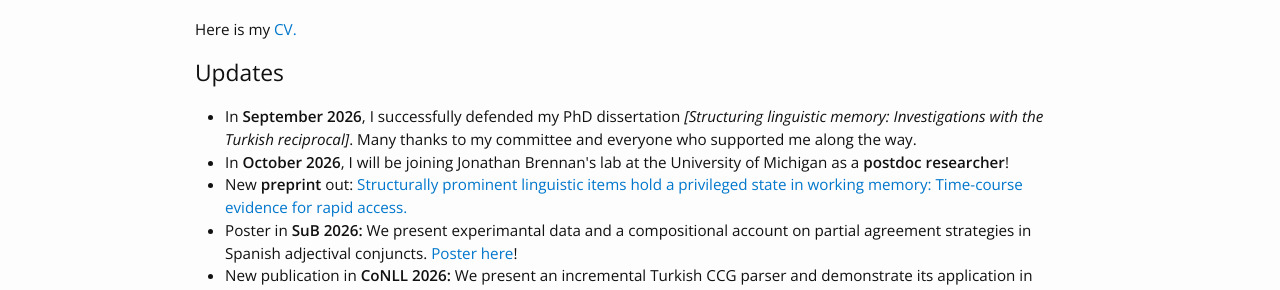
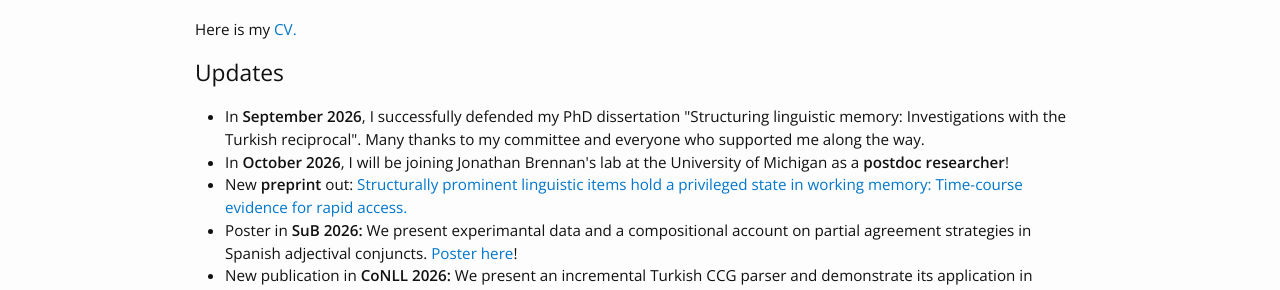
Before and after one commit to ozgebakay/ozgebakay.github.io, a Jekyll site: the page built from index.html, in a window 1280 px wide. Shown: the part 656-946 px from the top of the page. Built offline with Jekyll 4.4.1, drawn with Linux system fonts in a browser that asks for light colours.

```diff
--- a/index.html
+++ b/index.html
@@ -22,7 +22,7 @@ Here is my <a href="/OzgeBakay_CV.pdf">CV.</a></p>
 <h2>Updates</h2>
 <div class="updates" style="overflow-y: visible;">
 <ul>
-<li>In <b>September 2026</b>, I successfully defended my PhD dissertation <i>[Structuring linguistic memory: Investigations with the Turkish reciprocal]</i>. Many thanks to my committee and everyone who supported me along the way.</li>
+<li>In <b>September 2026</b>, I successfully defended my PhD dissertation "Structuring linguistic memory: Investigations with the Turkish reciprocal". Many thanks to my committee and everyone who supported me along the way.</li>
 <li>In <b>October 2026</b>, I will be joining Jonathan Brennan's lab at the University of Michigan as a <b>postdoc researcher</b>!</li>
 <li>New <b>preprint</b> out: <a href="https://osf.io/preprints/psyarxiv/aphwj_v1" target="_blank">Structurally prominent linguistic items hold a privileged state in working memory: Time-course evidence for rapid access.</a></li>
 <li>Poster in <b>SuB 2026:</b> We present experimantal data and a compositional account on partial agreement strategies in Spanish adjectival conjuncts. <a href="https://ozgebakay.github.io/projects/CoronaBakay_SuB31.pdf" target="_blank">Poster here</a>!</li>
```
